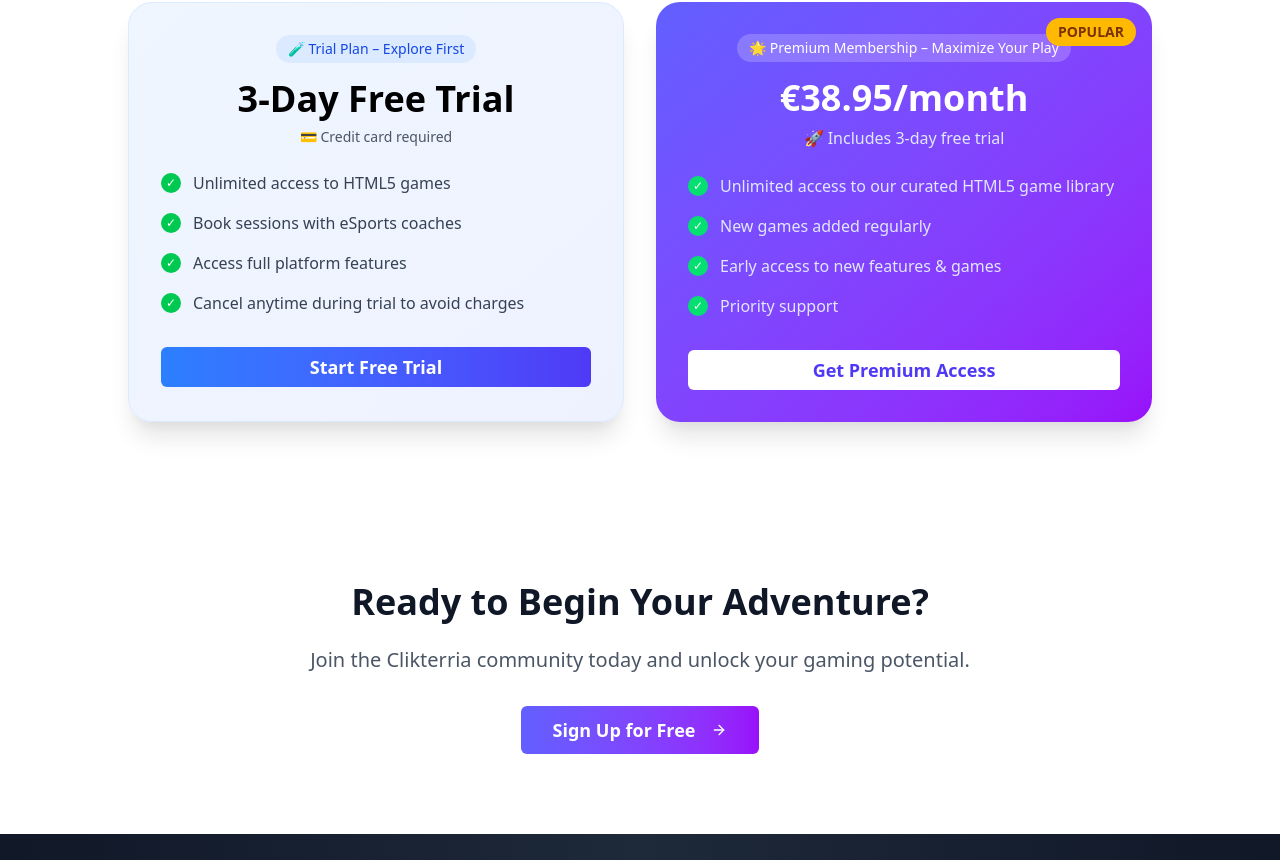
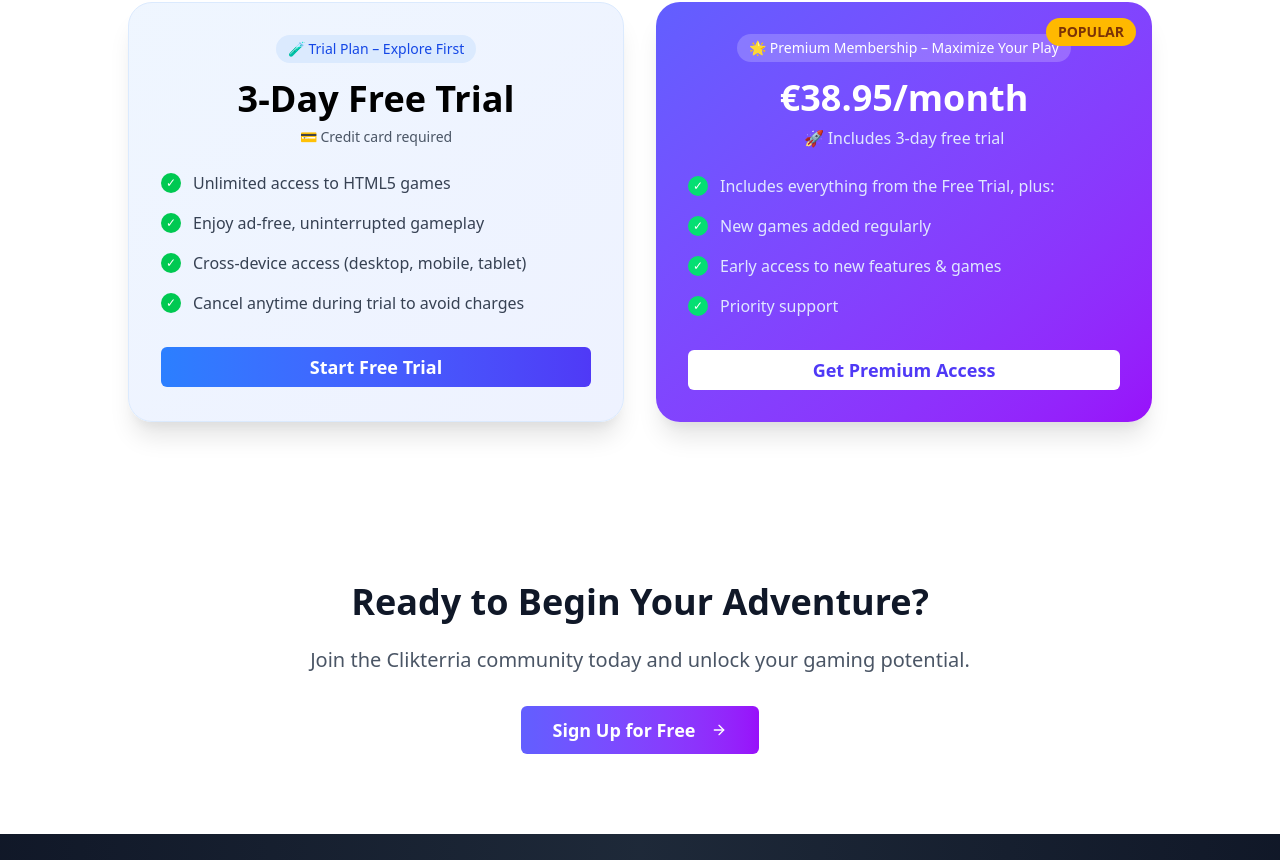
Before and after one commit to adavice/clikterria.com, a website: page index.html in a window 1280 px wide. Shown: the part 2144-3004 px from the top of the page. Drawn offline with Linux system fonts and the light colour scheme.

Commit message:
Update index.html

```diff
--- a/index.html
+++ b/index.html
@@ -745,7 +745,7 @@
                       <span class="text-white text-xs">✓</span>
                     </div>
                     <span class="text-gray-700"
-                      >Book sessions with eSports coaches</span
+                      >Enjoy ad-free, uninterrupted gameplay</span
                     >
                   </div>
                   <div class="flex items-start gap-3">
@@ -755,7 +755,7 @@
                       <span class="text-white text-xs">✓</span>
                     </div>
                     <span class="text-gray-700"
-                      >Access full platform features</span
+                      >Cross-device access (desktop, mobile, tablet)</span
                     >
                   </div>
                   <div class="flex items-start gap-3">
@@ -802,7 +802,7 @@
                       <span class="text-white text-xs">✓</span>
                     </div>
                     <span class="text-indigo-100"
-                      >Unlimited access to our curated HTML5 game library</span
+                      >Includes everything from the Free Trial, plus:</span
                     >
                   </div>
                   <div class="flex items-start gap-3">
```
